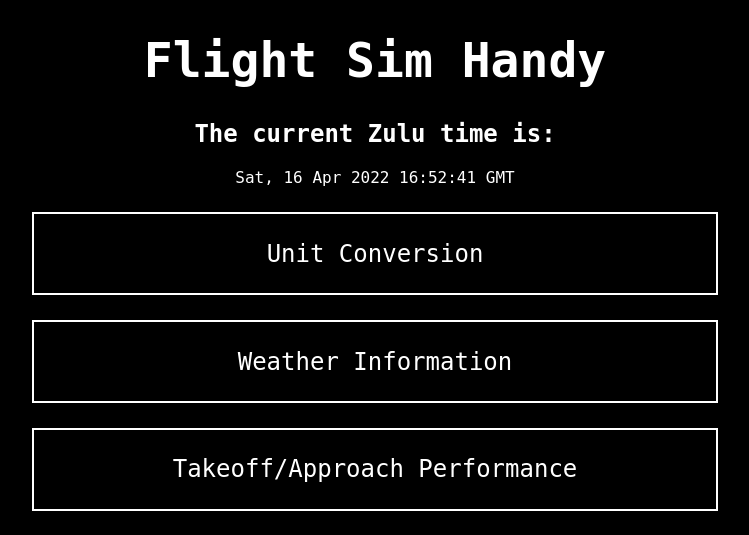
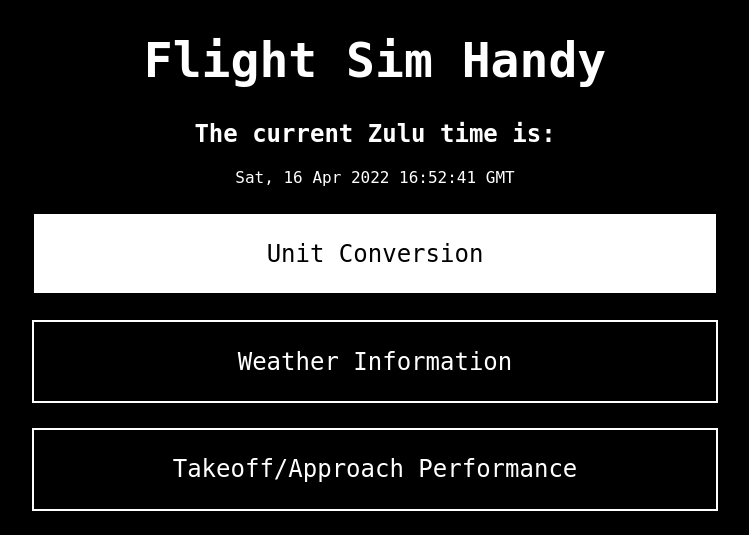
Before and after one commit to C-FWES/FSHandy, a Flask app: page / in a window 1280 px wide, with the pointer over the restyled element. Shown: the top 535 px of the page, without its empty margins (265-1014 px from the left). Run offline with Flask 2, Linux system fonts and the light colour scheme.

Commit message:
Clean css effects you know what we're about

```diff
--- a/static/style.css
+++ b/static/style.css
@@ -31,3 +31,8 @@ a {
     color: white;
     border: 0.1em white solid;
 }
+.function_container:hover {
+    color: black;
+    background-color: white;
+    border: 0.1em black solid;
+}
```
